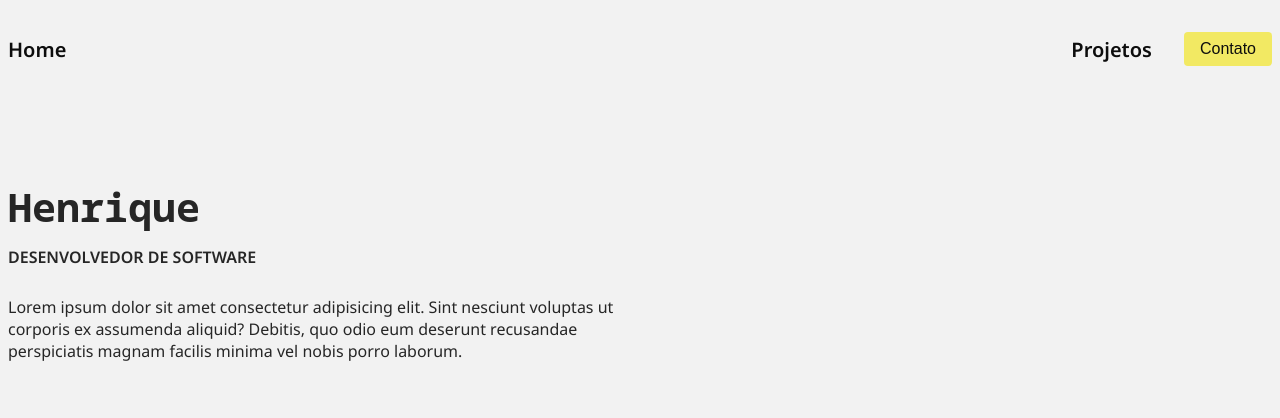
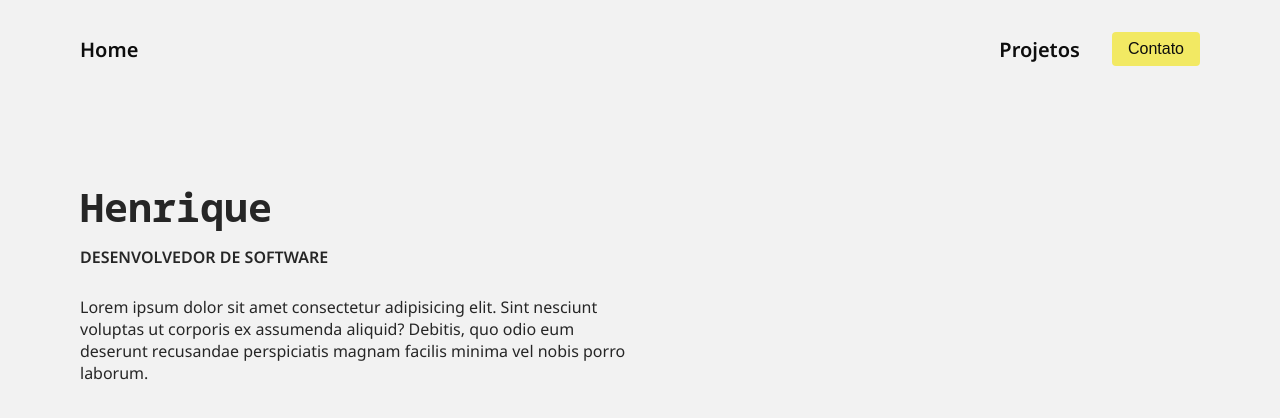
Before and after one commit to oihenrique/portfolio-web, an Angular app: page / in a window 1280 px wide. Shown: the top 418 px of the page. Built offline with nearby package versions, Linux system fonts and the light colour scheme.

Commit message:
feat: add margins

```diff
--- a/src/app/components/home/home.component.scss
+++ b/src/app/components/home/home.component.scss
@@ -0,0 +1,11 @@
+.wrapper {
+    padding:  0 36px;
+    display: flex;
+    flex-direction: column;
+}
+
+@media (min-width: 1080px) {
+    .wrapper {
+        padding: 0 72px;
+    }
+}
```
